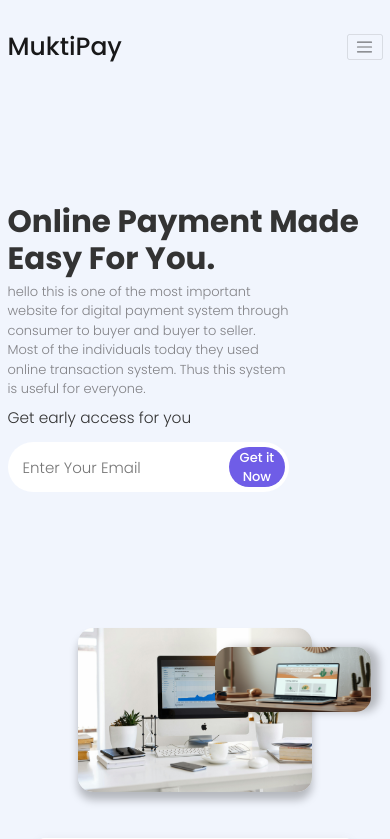
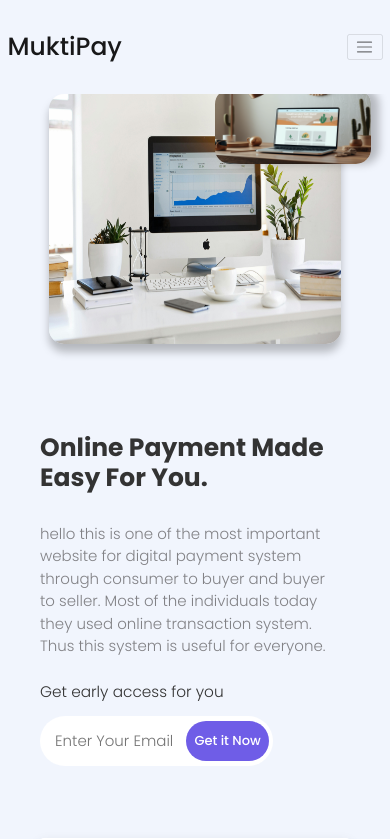
Before and after one commit to muktinathrajbanshi/digitalPayment, a React (Create React App) app: page / in a window 390 px wide. Shown: the top 839 px of the page. Built offline with nearby package versions, Linux system fonts and the light colour scheme.

Commit message:
my responside design for mobile is starting and then i will host to internet

```diff
--- a/src/Header.js
+++ b/src/Header.js
@@ -6,7 +6,7 @@ const Header = () => {
       <header>
         <section className="container main-hero-container">
             <div className="row">
-                <div className="col-12 col-lg-6 header-left-side d-flex justify-content-center flex-column align-items-start">
+                <div className="col-12 col-lg-6 header-left-side d-flex justify-content-center flex-column align-items-start order-lg-first order-last">
                     <h1 className="display-2">Online Payment Made <br /> Easy For You.</h1>
                     <p className="main-hero-para">
                         hello this is one of the most important website for digital payment system through consumer to buyer and buyer to seller.
@@ -22,7 +22,7 @@ const Header = () => {
                     </div>
                 </div>
                 {/* main header right */}
-                <div className="col-12 col-lg-6 header-right-side d-flex justify-content-center align-items-center main-herosection-images">
+                <div className="col-12 col-lg-6 header-right-side d-flex justify-content-center align-items-center main-herosection-images order-md-first order-sm-first">
                     <img src="./images/dmark.jpg" alt="heroimg" className="img-fluid" />
                     <img src="./images/hey.png" alt="heroimg" className="img-fluid main-hero-img2" />
                 </div>
--- a/src/index.css
+++ b/src/index.css
@@ -562,3 +562,50 @@ footer .main-hero-para {
     max-width: 1400px !important;
   }
 }
+
+@media (max-width: 998px) {
+  .navbar .navbar-collapse {
+    margin-top: 1rem;
+    background-color: #fff;
+    padding: 2rem 1rem;
+  }
+
+  .input-group .btn-style {
+    font-size: 1.2rem;
+  }
+
+  /* main hero container style */
+  .main-hero-container h1 {
+    font-size: 2.5rem;
+    /* margin-left: 3rem;
+    margin-top: -4rem; */
+  }
+
+  .main-hero-para {
+    font-size: 1.5rem;
+    padding-right: 1rem;
+    width: 100%;
+    /* margin-left: 3rem; */
+    margin: 2.5rem 0;
+  }
+
+  .main-hero-container .header-left-side {
+    padding: 4rem;
+    margin-top: 1rem;
+  }
+
+  .main-herosection-images {
+    position: relative;
+    height: 25rem;
+  }
+
+  .header-right-side img {
+    width: 75%;
+    height: 100%;
+    margin-top: 0rem;
+  }
+
+  .input-group-button {
+    width: 27%;
+  }
+}
```
